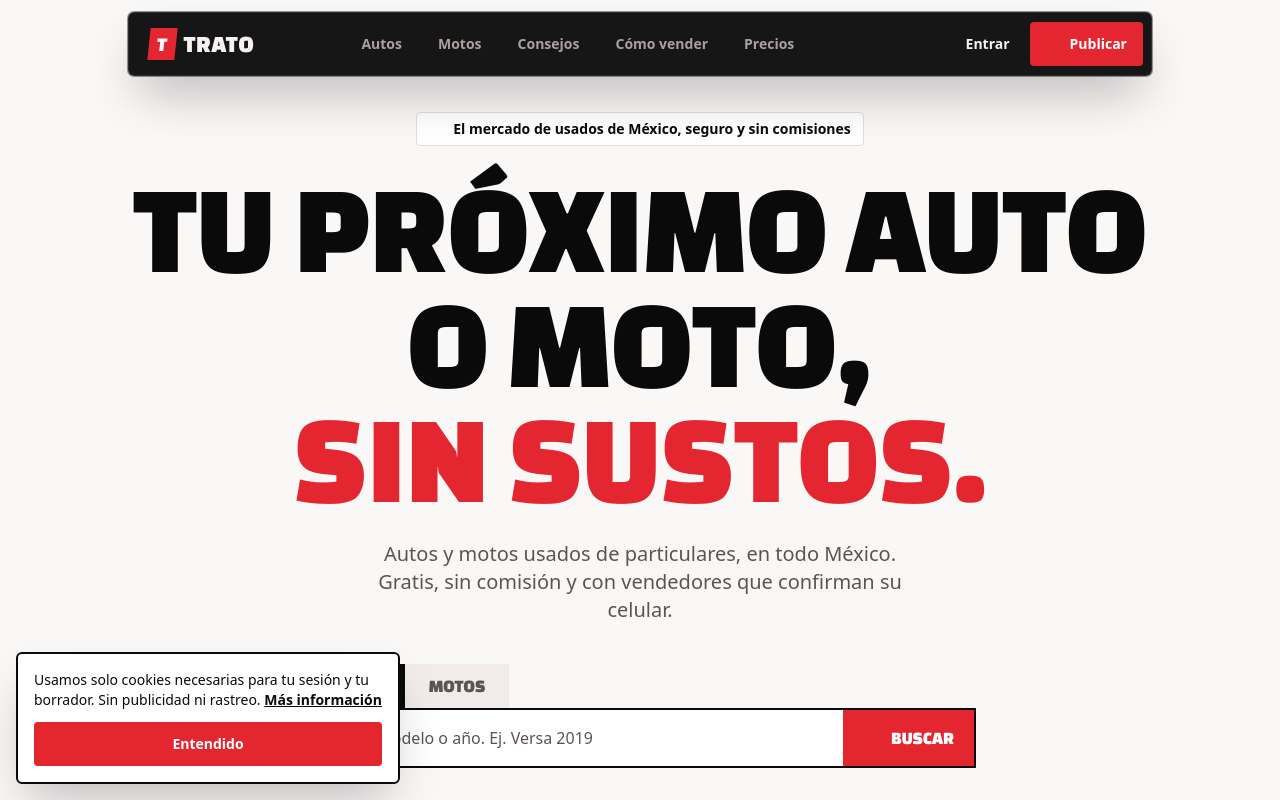
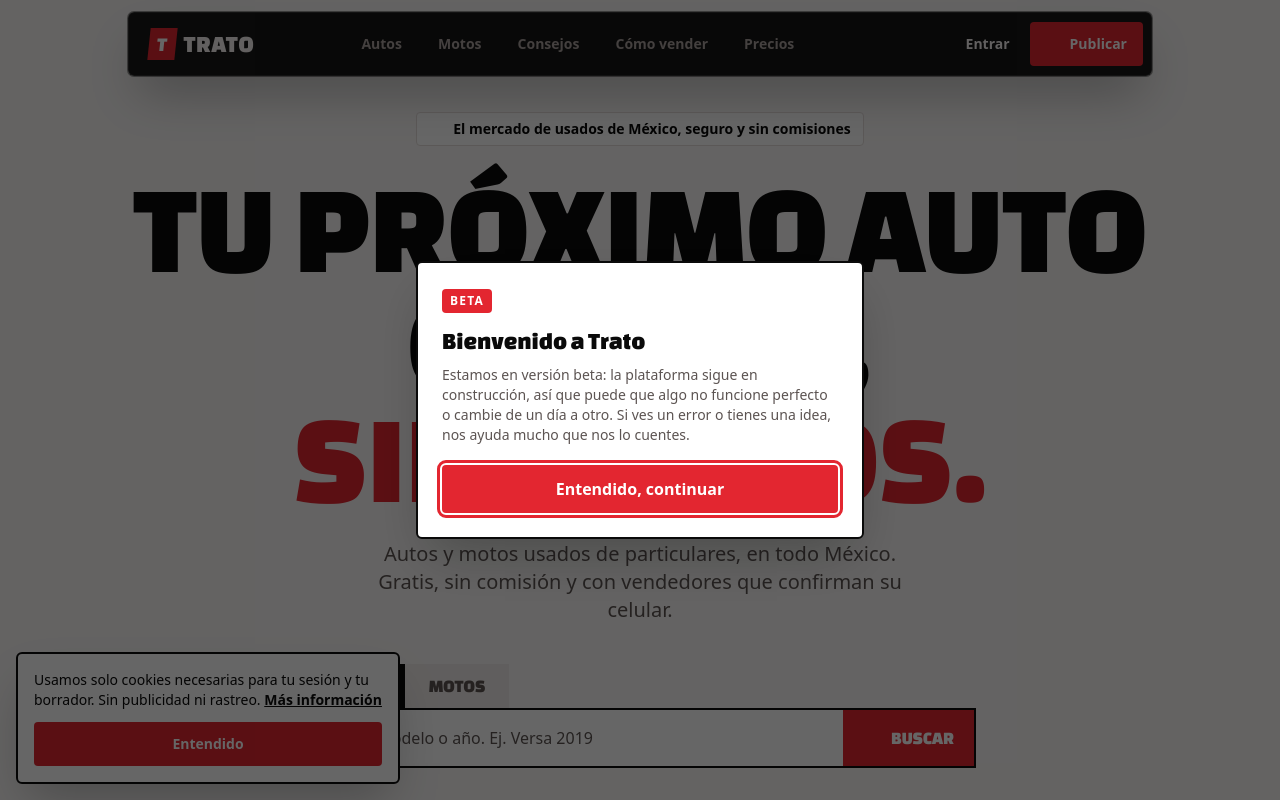
Before and after one commit to haymarceau1-droid/Trato, a Next.js app: page / in a window 1280 px wide. Shown: the top 800 px of the page. Built offline with nearby package versions, Linux system fonts and the light colour scheme; no server answers; the database is empty; some icons are missing.

Commit message:
Add one-time beta welcome dialog
Co-Authored-By: Claude Sonnet 5.5 <noreply@anthropic.com>
Claude-Session: https://claude.ai/code/session_01SvitRnRv3x1BTzickVyJRx

```diff
--- a/playwright.config.ts
+++ b/playwright.config.ts
@@ -2,6 +2,22 @@ import { defineConfig } from "@playwright/test";
 
 export default defineConfig({
   testDir: "tests/e2e",
-  use: { baseURL: "http://localhost:3000", viewport: { width: 390, height: 844 } },
+  use: {
+    baseURL: "http://localhost:3000",
+    viewport: { width: 390, height: 844 },
+    // Los avisos de bienvenida (beta y cookies) no deben tapar la página en las pruebas.
+    storageState: {
+      cookies: [],
+      origins: [
+        {
+          origin: "http://localhost:3000",
+          localStorage: [
+            { name: "trato:aviso-beta", value: "1" },
+            { name: "trato:aviso-cookies", value: "1" },
+          ],
+        },
+      ],
+    },
+  },
   webServer: { command: "npm run dev", url: "http://localhost:3000", reuseExistingServer: true },
 });
--- a/src/app/layout.tsx
+++ b/src/app/layout.tsx
@@ -4,6 +4,7 @@ import { site } from "@/config/site";
 import { Header } from "@/components/layout/header";
 import { Footer } from "@/components/layout/footer";
 import { BottomNav } from "@/components/layout/bottom-nav";
+import { BetaNotice } from "@/components/legal/beta-notice";
 import { CookieNotice } from "@/components/legal/cookie-notice";
 import { SwRegister } from "@/components/layout/sw-register";
 import "@fontsource/changa-one/latin-400.css";
@@ -48,6 +49,7 @@ export default function RootLayout({ children }: { children: React.ReactNode })
         <BottomNav />
         <SwRegister />
         <CookieNotice />
+        <BetaNotice />
       </body>
     </html>
   );
--- /dev/null
+++ b/src/components/legal/beta-notice.tsx
@@ -0,0 +1,73 @@
+"use client";
+
+import { useEffect, useRef, useSyncExternalStore } from "react";
+import { Button } from "@/components/ui/button";
+import { brand } from "@/config/brand";
+
+const KEY = "trato:aviso-beta";
+const EVENT = "trato:aviso-beta-change";
+
+const subscribe = (cb: () => void) => {
+  window.addEventListener("storage", cb);
+  window.addEventListener(EVENT, cb);
+  return () => {
+    window.removeEventListener("storage", cb);
+    window.removeEventListener(EVENT, cb);
+  };
+};
+const seenNow = () => {
+  try {
+    return localStorage.getItem(KEY) === "1";
+  } catch {
+    return false;
+  }
+};
+
+/** Ventana de bienvenida (una sola vez): avisa que la plataforma está en beta. */
+export function BetaNotice() {
+  // En el servidor se considera "visto" para no mostrarlo en el HTML inicial ni parpadear.
+  const seen = useSyncExternalStore(subscribe, seenNow, () => true);
+  const button = useRef<HTMLButtonElement>(null);
+  useEffect(() => {
+    if (!seen) button.current?.focus();
+  }, [seen]);
+  if (seen) return null;
+
+  const close = () => {
+    try {
+      localStorage.setItem(KEY, "1");
+    } catch {
+      /* sin almacenamiento: se mostrará de nuevo */
+    }
+    window.dispatchEvent(new Event(EVENT));
+  };
+
+  return (
+    <div
+      className="fixed inset-0 z-[60] flex items-center justify-center bg-black/60 p-4"
+      onKeyDown={(e) => e.key === "Escape" && close()}
+    >
+      <div
+        role="dialog"
+        aria-modal="true"
+        aria-labelledby="beta-title"
+        className="border-foreground bg-card w-full max-w-md rounded-md border-2 p-6 shadow-2xl"
+      >
+        <p className="bg-primary text-primary-foreground inline-block rounded-sm px-2 py-1 text-xs font-semibold tracking-widest uppercase">
+          Beta
+        </p>
+        <h2 id="beta-title" className="mt-3 text-2xl">
+          Bienvenido a {brand.name}
+        </h2>
+        <p className="text-muted-foreground mt-2 text-sm">
+          Estamos en versión beta: la plataforma sigue en construcción, así que puede que algo no
+          funcione perfecto o cambie de un día a otro. Si ves un error o tienes una idea, nos ayuda
+          mucho que nos lo cuentes.
+        </p>
+        <Button ref={button} size="lg" className="mt-5 w-full" onClick={close}>
+          Entendido, continuar
+        </Button>
+      </div>
+    </div>
+  );
+}
```
